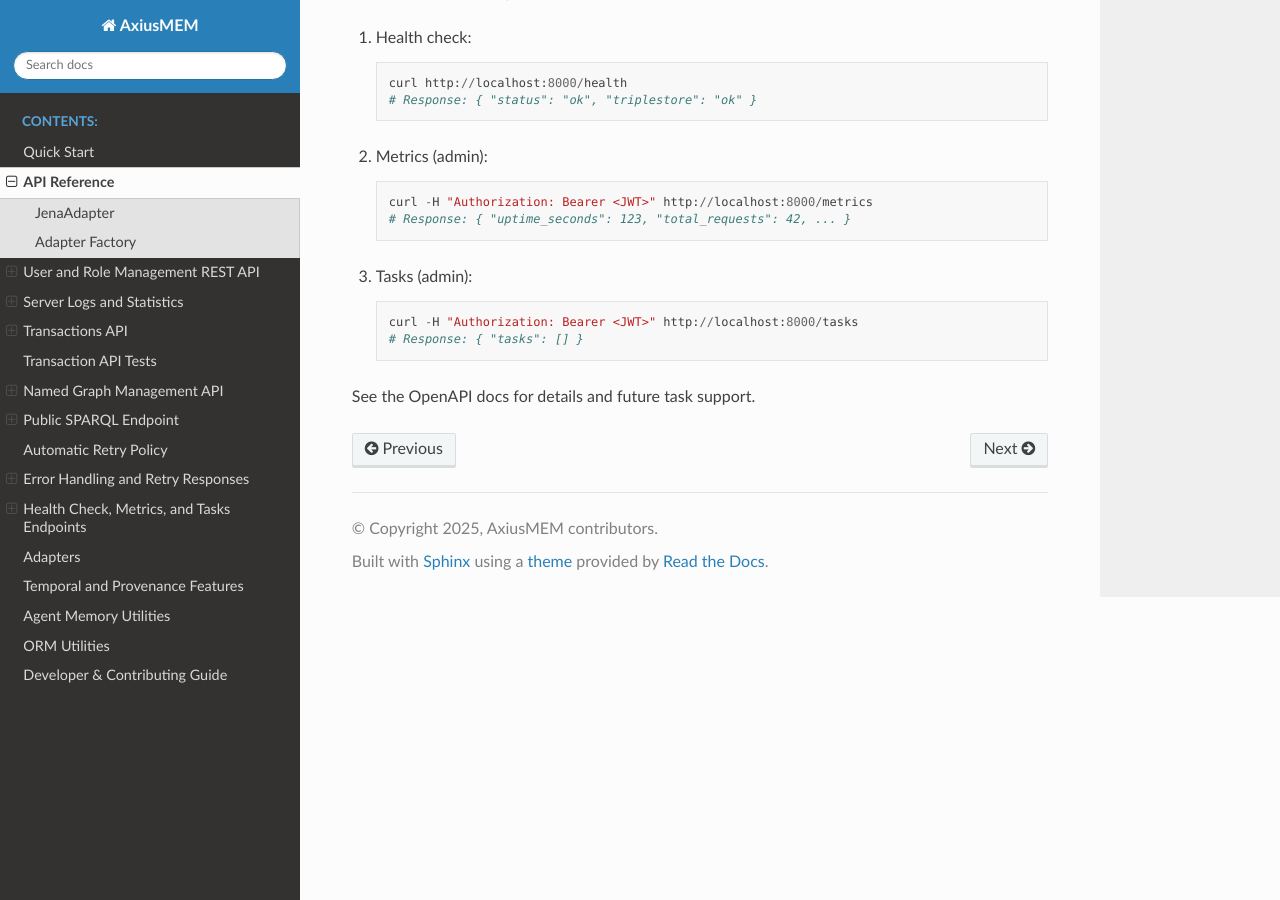
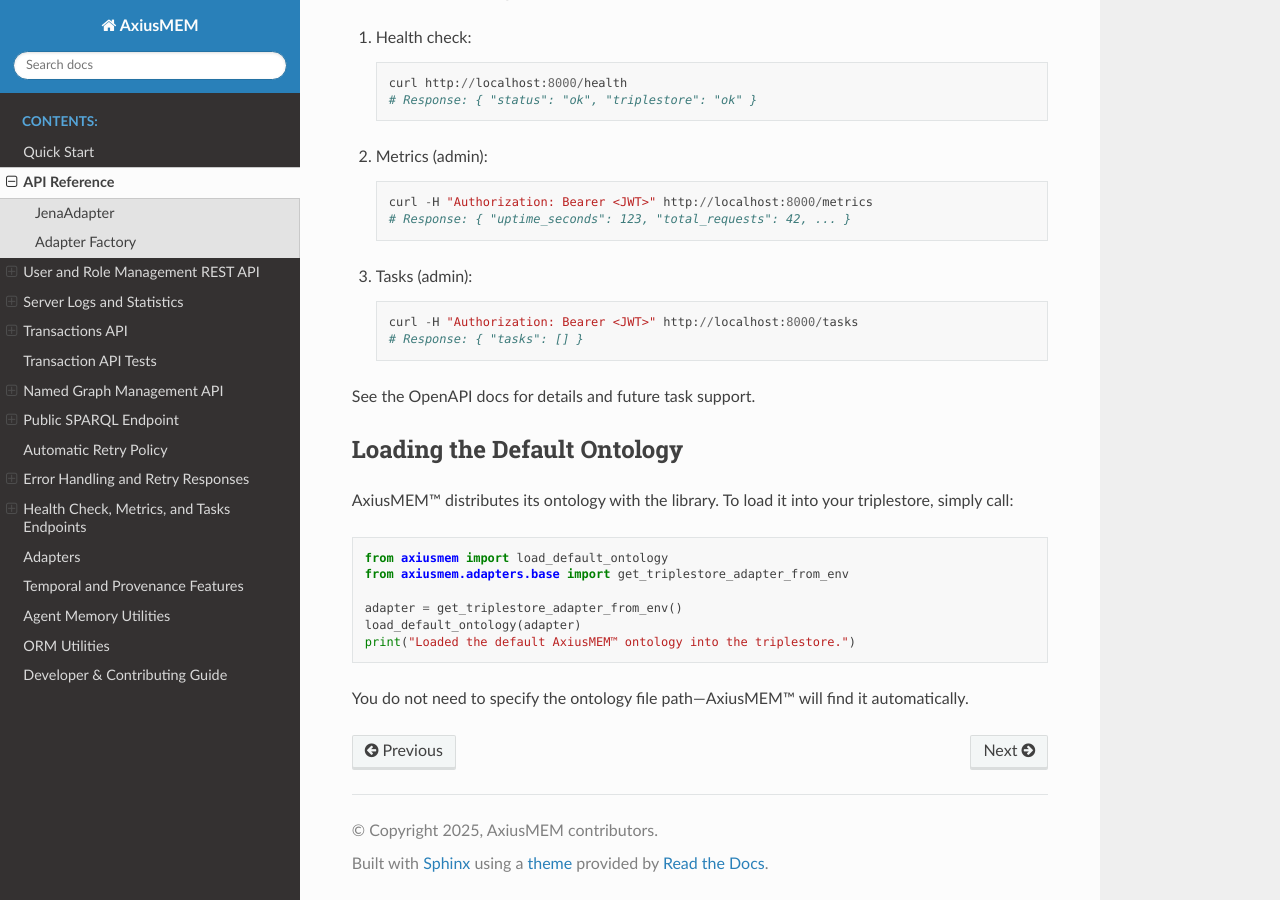
Before and after one commit to twcook/AxiusMEM, a Sphinx documentation site: the page built from docs/api.rst, in a window 1280 px wide and 900 px high, scrolled down 6524 px. Built offline with Sphinx 7.4.7 and the Read the Docs theme 3.1.0, drawn with Linux system fonts in a browser that asks for light colours.

Commit message:
Notebook Updates

```diff
--- a/docs/api.rst
+++ b/docs/api.rst
@@ -312,3 +312,19 @@
     # Response: { "tasks": [] }
 
 See the OpenAPI docs for details and future task support.
+
+Loading the Default Ontology
+---------------------------
+
+AxiusMEM™ distributes its ontology with the library. To load it into your triplestore, simply call:
+
+.. code-block:: python
+
+   from axiusmem import load_default_ontology
+   from axiusmem.adapters.base import get_triplestore_adapter_from_env
+
+   adapter = get_triplestore_adapter_from_env()
+   load_default_ontology(adapter)
+   print("Loaded the default AxiusMEM™ ontology into the triplestore.")
+
+You do not need to specify the ontology file path—AxiusMEM™ will find it automatically.
--- a/docs/index.rst
+++ b/docs/index.rst
@@ -96,3 +96,6 @@
 ---------------
 
 (See the API Reference section for full details on the adapter factory.)
+
+.. note::
+   The AxiusMEM™ ontology is distributed with the library and can be loaded into your triplestore with a single function call. See the Quickstart for details.
```
Also changed, not shown: README.md (+16 -0 lines), docs/quickstart.rst (+16 -0 lines), src/axiusmem/__init__.py (+27 -0 lines), 2 other files.
